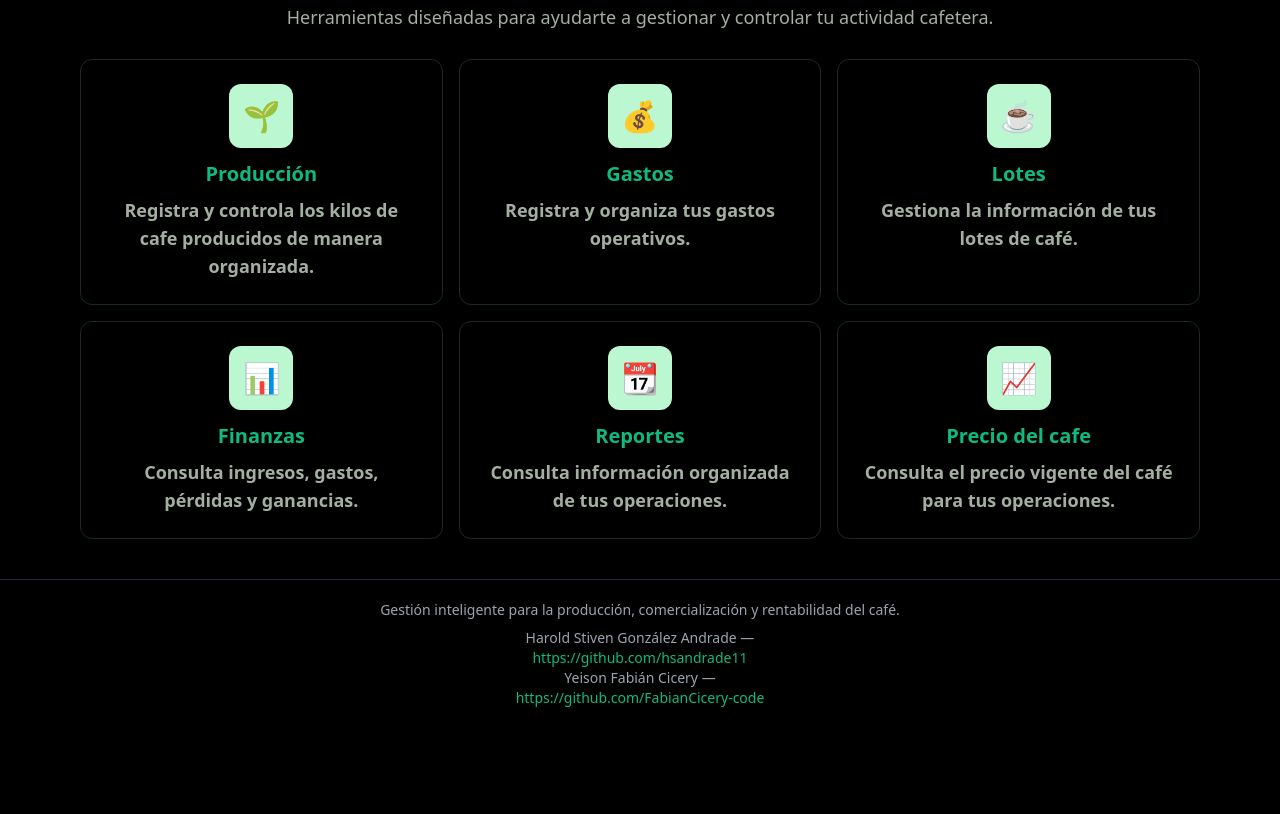
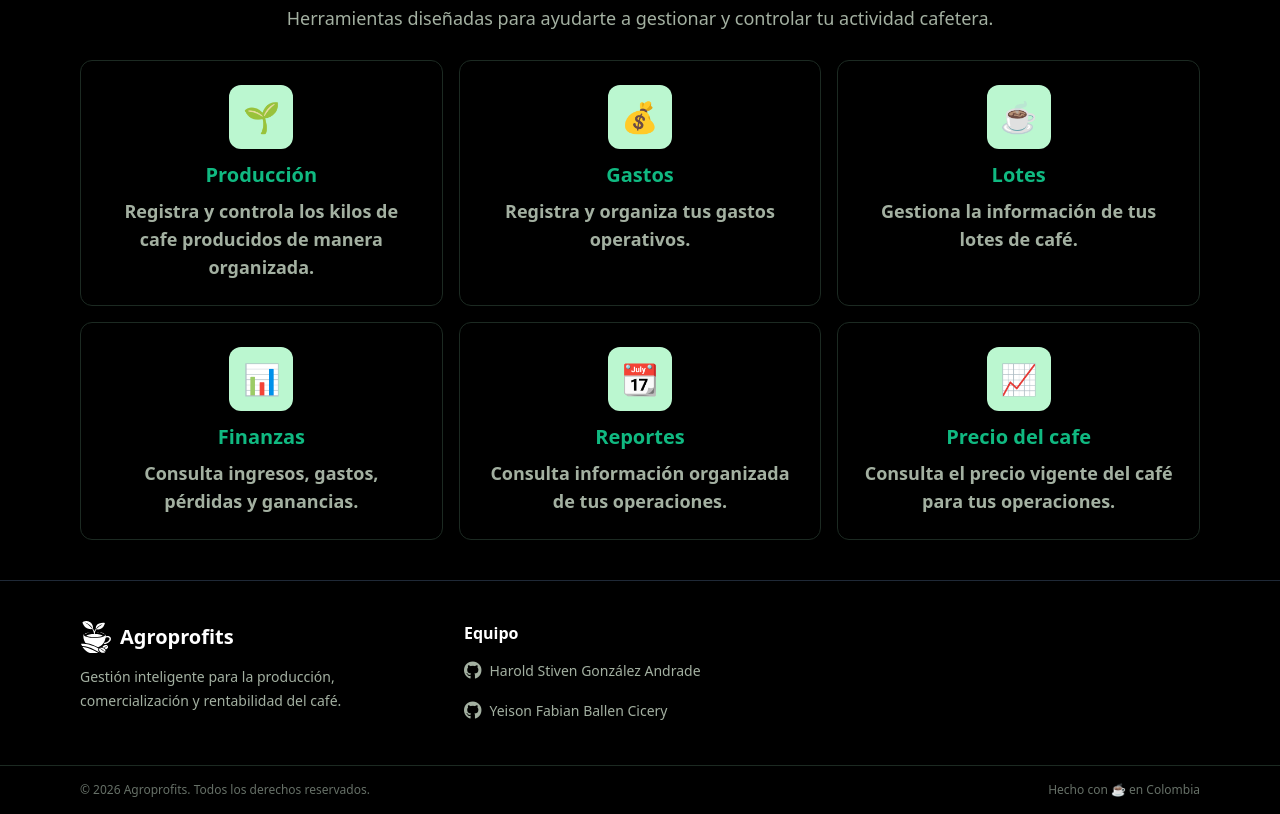
Before and after one commit to FabianCicery-code/Agroprofits2.0, a plain HTML site: page index.html in a window 1280 px wide. Shown: the part 1033-1847 px from the top of the page. Before the commit the page ends 1761 px from the top, so only its background shows below. Drawn offline with nearby package versions, Linux system fonts and the light colour scheme.

Commit message:
Mejoras en el fronted y links

```diff
--- a/index.html
+++ b/index.html
@@ -6,10 +6,11 @@
     <meta name="viewport" content="width=device-width, initial-scale=1.0">
     <title>Agroprofits - Landing Page</title>
     <script src="https://cdn.tailwindcss.com"></script>
+    <link rel="stylesheet" href="https://cdnjs.cloudflare.com/ajax/libs/font-awesome/6.5.1/css/all.min.css">
 </head>
 
 <body class="bg-black text-white">
-    <header class="w-full">
+    <header id="navbar" class="w-full sticky top-0 z-50 bg-black/80 backdrop-blur border-b border-gray">
         <div class="max-w-[1400px] mx-auto px-6 md:px-10 py-4 flex items-center justify-between">
             <div class="flex items-center gap-2">
 
@@ -212,41 +213,69 @@
             </div>
         </div>
     </section>
-
-    <footer class="w-full bg-black border-t border-gray-800 py-5 px-6">
-        <div class=" flex flex-col items-center justify-between text-center text-gray-400 text-sm">
-            <p class="mb-2">
+    <footer class="w-full bg-black border-t border-gray-800">
+        <div class="max-w-[1200px] mx-auto px-6 md:px-10 py-10 grid grid-cols-1 md:grid-cols-3 gap-8">
+            <div>
+                <div class="flex items-center gap-2 mb-3">
+                    <img src="./img/logoAgro_.svg" alt="Agroprofits" class="h-8 w-8 rounded-md object-cover">
+                    <span class="font-black text-xl">Agroprofits</span>
+                </div>
+                <p class="text-[#A3B0A1] text-sm leading-6 max-w-xs">
                     Gestión inteligente para la producción, comercialización y rentabilidad del café.
                 </p>
-            <p>
-                Harold Stiven González Andrade —
-                <a href="https://github.com/hsandrade11"
-                    class=" flex flex-col text-[#10B981] hover:underline" target="_blank">
-                    https://github.com/hsandrade11
+            </div>
+            <div>
+                <h4 class="text-white font-bold mb-3">Equipo</h4>
+                <ul class="space-y-3 text-sm text-[#A3B0A1]">
+                    <li>
+                        <a href="https://github.com/hsandrade11" target="_blank" rel="noopener noreferrer"
+                            class="flex items-center gap-2 hover:text-[#10B981] transition-colors">
+                            <i class="fa-brands fa-github text-lg"></i>
+                            <span>Harold Stiven González Andrade</span>
                         </a>
-            </p>
-            <p>
-                Yeison Fabián Cicery —
-                <a href="https://github.com/FabianCicery-code"
-                    class=" flex flex-col text-[#10B981] hover:underline" target="_blank">
-                    https://github.com/FabianCicery-code
+                    </li>
+                    <li>
+                        <a href="https://github.com/FabianCicery-code" target="_blank" rel="noopener noreferrer"
+                            class="flex items-center gap-2 hover:text-[#10B981] transition-colors">
+                            <i class="fa-brands fa-github text-lg"></i>
+                            <span>Yeison Fabian Ballen Cicery</span>
                         </a>
-            </p>
+                    </li>
+                </ul>
+            </div>
+        </div>
+        <div class="border-t border-[#1C2A22]">
+            <div
+                class="max-w-[1200px] mx-auto px-6 md:px-10 py-4 flex flex-col sm:flex-row items-center justify-between gap-2 text-xs text-[#667067]">
+                <p>© 2026 Agroprofits. Todos los derechos reservados.</p>
+                <p>Hecho con ☕ en Colombia</p>
+            </div>
         </div>
     </footer>
     <script>
     const btn = document.getElementById('menu-btn');
     const menu = document.getElementById('mobile-menu');
+    const navbar = document.getElementById('navbar');
+
     btn.addEventListener('click', function () {
         menu.classList.toggle('hidden');
         btn.textContent = menu.classList.contains('hidden') ? '☰' : '✕';
     });
+
     menu.querySelectorAll('a').forEach(function (link) {
         link.addEventListener('click', function () {
             menu.classList.add('hidden');
             btn.textContent = '☰';
         });
     });
+
+    function actualizarNavbar() {
+        const bajo = window.scrollY > 10;
+        navbar.classList.toggle('shadow-lg', bajo);
+        navbar.classList.toggle('shadow-black/50', bajo);
+    }
+    window.addEventListener('scroll', actualizarNavbar);
+    actualizarNavbar();
     </script>
 </body>
 </html>
```
Lines whose indentation alone changed are shown as unchanged.
